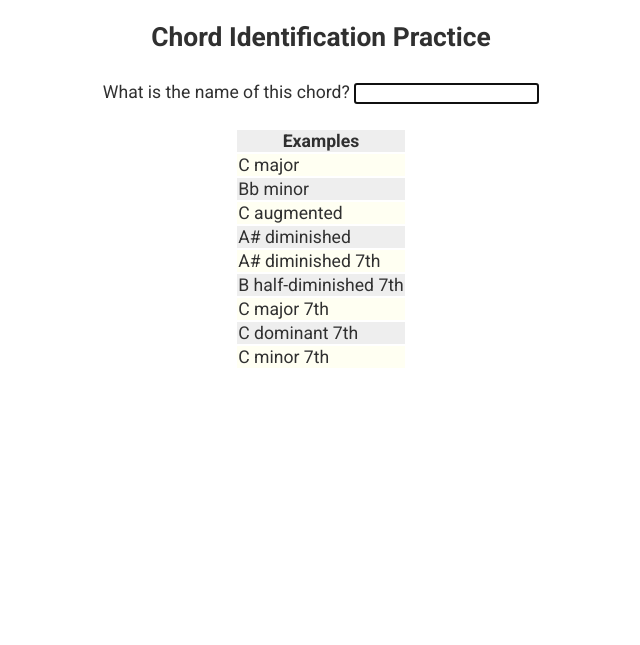
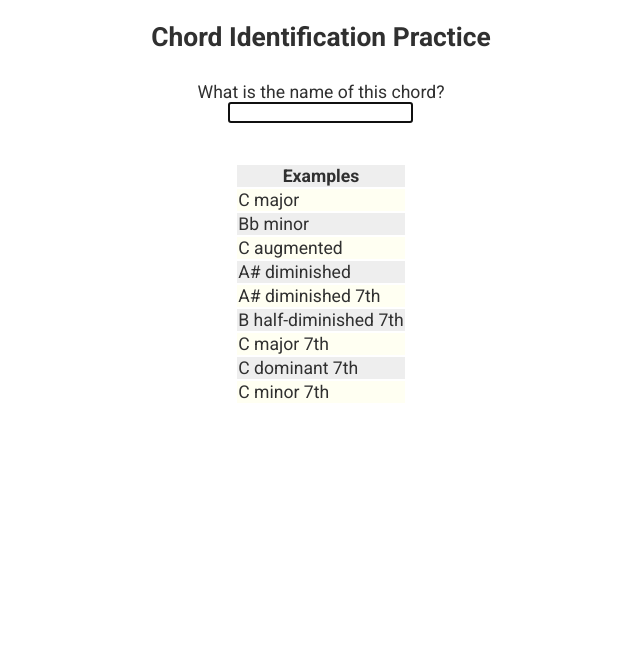
Before and after one commit to danchurlian/Music-Practice-Site, a Flask app: template templates/chord_page.html in a window 1280 px wide. Shown: the part 64-709 px from the top of the page, without its empty margins (319-959 px from the left). Run offline with Flask 3, Linux system fonts and the light colour scheme; the template is opened without the code that fills it, so the values that code supplies are empty; parts of the project's set-up code (start-up, migrations or seed data) failed here and were passed over.

Commit message:
Apply css to form submit buttons and resized music sections for key signature and chord pages

```diff
--- a/static/styles.css
+++ b/static/styles.css
@@ -67,7 +67,29 @@ tr:nth-child(odd) {
     background-color:rgb(238, 238, 238);
 }
 
+form {
+    display: flex;
+    flex-direction: column;
+    align-items: center;
+}
+
+form input {
+    margin-bottom: 1rem;
+}
+
 form button {
     min-height: 2.5rem;
-    min-width: 3.5rem;
+    min-width: 5rem;
+    flex-grow: 2.5;
+
+    padding: 0;
+    background-color: brown;
+    color: white;
+    font-family: Roboto, sans-serif;
+    font-size: 1rem;
+    border: 0;
 }
+
+form button:hover {
+    background-color: darkred;
+}
--- a/templates/chord_page.html
+++ b/templates/chord_page.html
@@ -20,8 +20,7 @@
             <tr><td>C minor 7th</td></tr>
 
         </table>
-        <!-- <div>This is a {{ answer }}</div> -->
-        <section style="width:50%">
+        <section style="width:40%">
             {{ music_svg | safe }}
         </section>
     </section>
--- a/templates/key_signature_page.html
+++ b/templates/key_signature_page.html
@@ -11,6 +11,8 @@
         <input name="minor_key_name" autofocus="true" required="true" autocomplete="off"></input>
         <button type="submit">Submit</button>
     </form>
-    {{ music_svg | safe }}
+    <section style="width:35%">
+        {{ music_svg | safe }}
+    </section>
 </section>
 {% endblock %}
```
